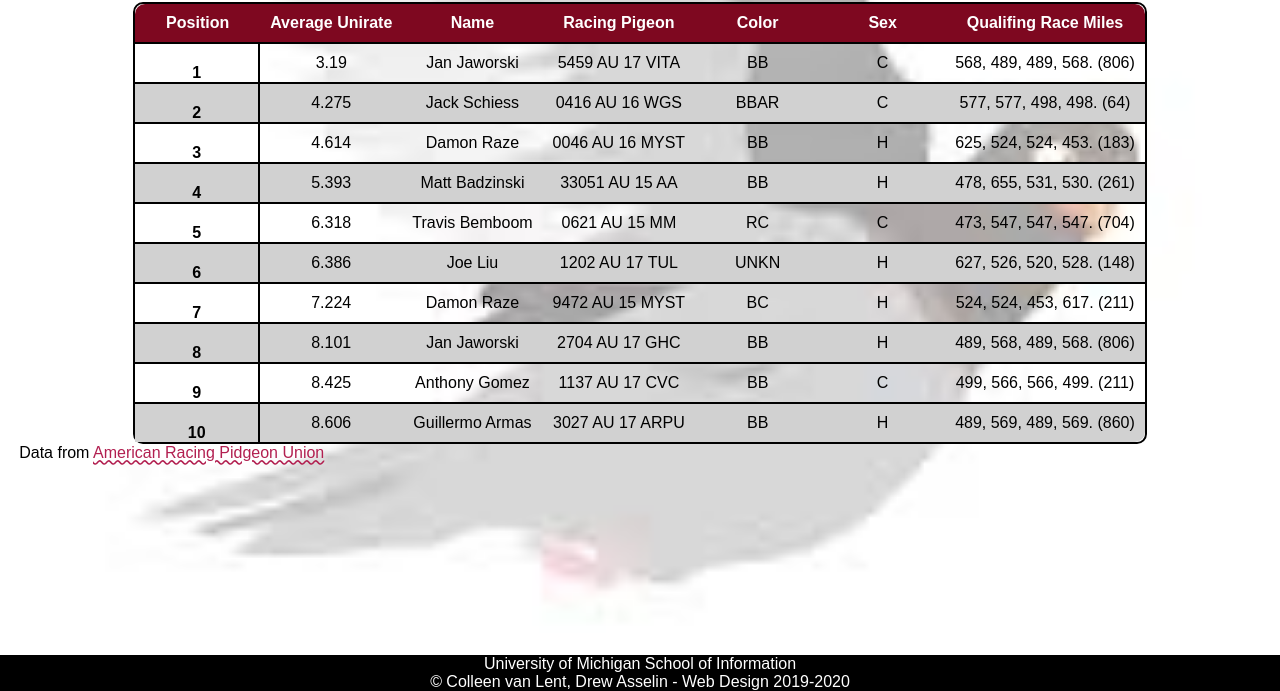
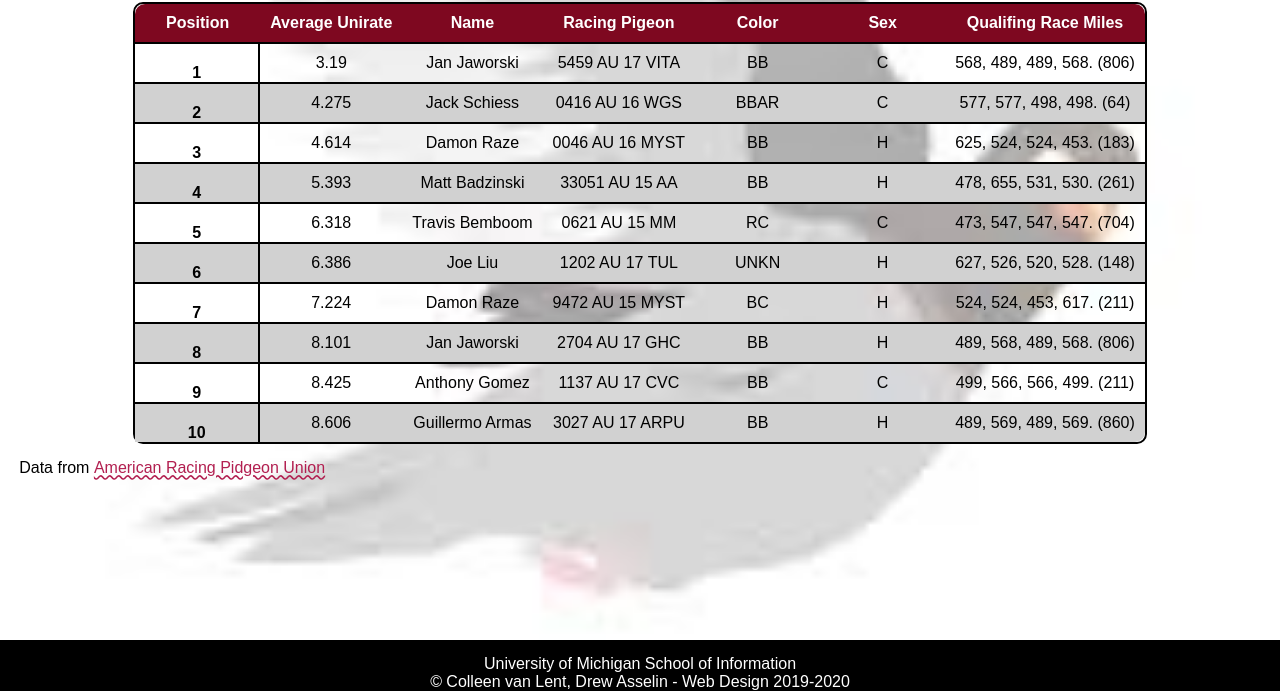
Before and after one commit to jbenjey/homework4-2021, a plain HTML site: page index.html in a window 1280 px wide. Shown: the part 109-800 px from the top of the page. Drawn offline with Linux system fonts and the light colour scheme; a web font is replaced by a local one.

Commit message:
Add files via upload

```diff
--- a/css/style.css
+++ b/css/style.css
@@ -44,17 +44,17 @@ h1{
 }
 
 p{
-  padding-top: 15pix;
+  padding-top: 15px;
 }
 
 a{
-  font-size: 16pix;
+  font-size: 16px;
   color: #b21f50;
   text-decoration-style: wavy;
 }
 
 *:focus{
-  border: 3pix dashed #417243
+  border: 3px dashed #417243
 }
 
 td{
@@ -127,7 +127,7 @@ tbody tr:last-child td:last-child{
 /*Req 8*/
 footer{
   position: fixed;
-  min-height: 75 pix;
+  min-height: 75 px;
   width:100%;
   background:#000000;
   text-align:center;
```
